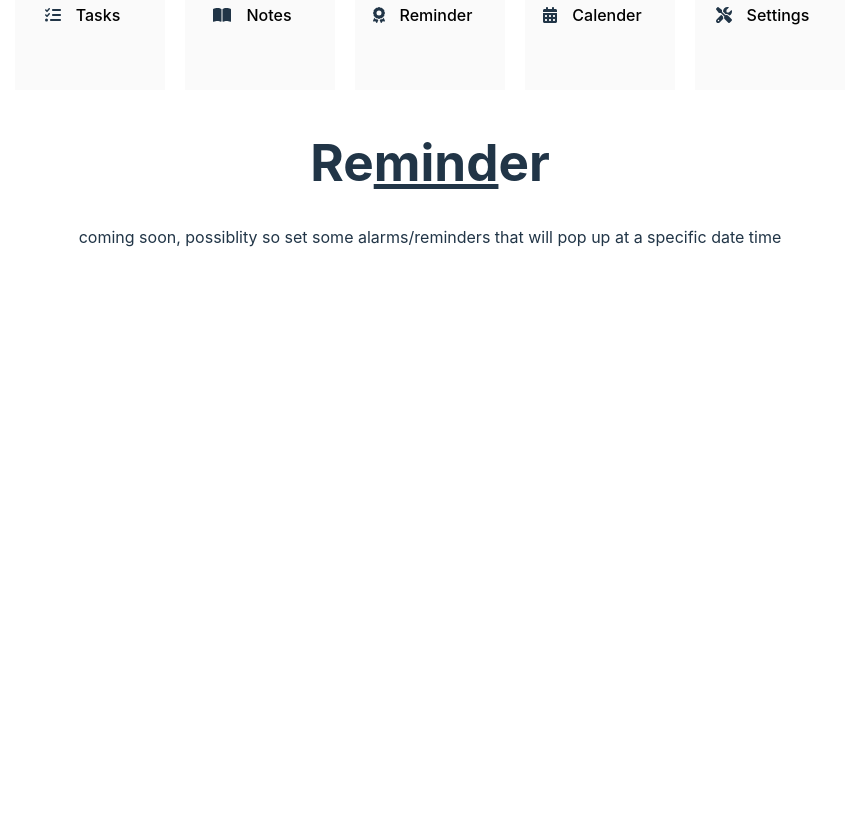
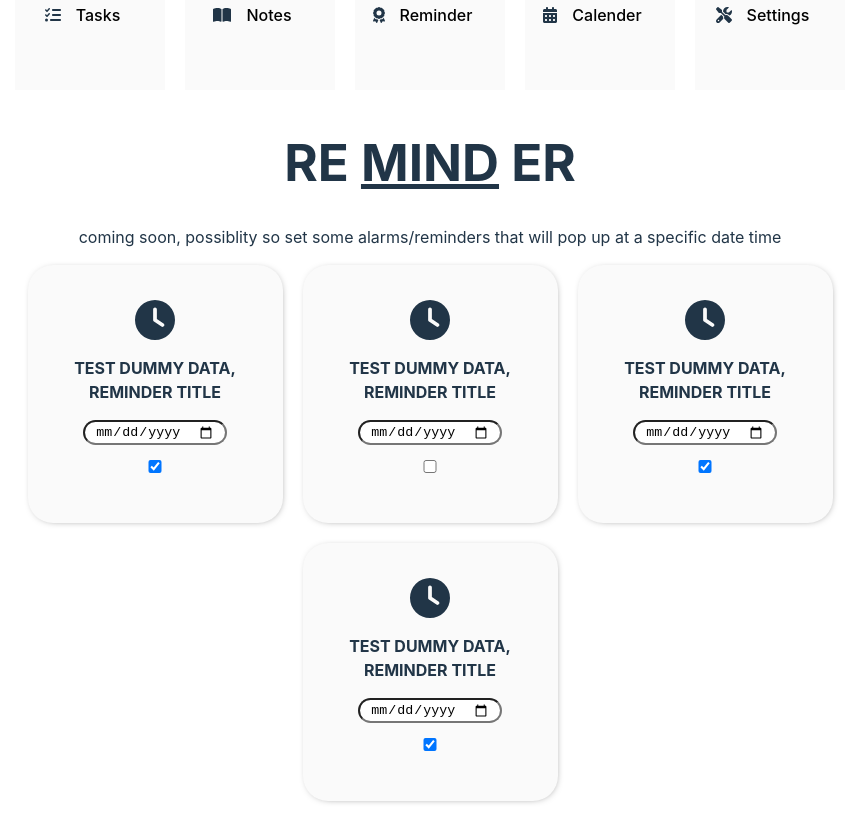
Before and after one commit to Paulalbo/MindMate, a React (Vite) app: page /reminder in a window 1280 px wide. Shown: the part 400-1233 px from the top of the page, without its empty margins (217-1083 px from the left). Before the commit the page ends 800 px from the top, so only its background shows below. Built offline with nearby package versions, Linux system fonts and the light colour scheme.

Commit message:
Add structure and basic styling

```diff
--- /dev/null
+++ b/src/component/ReminderTask/ReminderTask.tsx
@@ -0,0 +1,29 @@
+import "./style.css";
+import { FontAwesomeIcon } from "@fortawesome/react-fontawesome";
+import { faClock } from "@fortawesome/free-solid-svg-icons";
+
+interface ReminderTaskProps {
+  status: boolean | undefined;
+}
+
+const ReminderTask: React.FC<ReminderTaskProps> = ({ status }) => {
+  //const jsonData = localStorage.getItem("mindMateData");
+  //const storedData = jsonData ? JSON.parse(jsonData) : "";
+
+  return (
+    <div className="reminder">
+      <FontAwesomeIcon className="reminder__icon" icon={faClock} />
+      <h3 className="reminder__heading">test dummy data, reminder title</h3>
+      <div className="reminder__details">
+        <input type="date" className="reminder__date"></input>
+        <input
+          type="checkbox"
+          className="reminder__checkbox"
+          checked={status ? true : false}
+        ></input>
+      </div>
+    </div>
+  );
+};
+
+export default ReminderTask;
--- /dev/null
+++ b/src/component/ReminderTask/style.css
@@ -0,0 +1,62 @@
+.reminder {
+  display: -webkit-box;
+  display: -ms-flexbox;
+  display: flex;
+  -webkit-box-pack: space-evenly;
+      -ms-flex-pack: space-evenly;
+          justify-content: space-evenly;
+  -webkit-box-align: center;
+      -ms-flex-align: center;
+          align-items: center;
+  -webkit-box-orient: vertical;
+  -webkit-box-direction: normal;
+      -ms-flex-direction: column;
+          flex-direction: column;
+  background-color: #fafafa;
+  border-radius: 25px;
+  -webkit-box-shadow: 1px 1px 10px -6px #000000;
+          box-shadow: 1px 1px 10px -6px #000000;
+  max-width: 30%;
+  padding: 35px 25px;
+}
+
+.reminder__wrapper {
+  display: -webkit-box;
+  display: -ms-flexbox;
+  display: flex;
+  -webkit-box-pack: center;
+      -ms-flex-pack: center;
+          justify-content: center;
+  -ms-flex-wrap: wrap;
+      flex-wrap: wrap;
+  gap: 20px;
+}
+
+.reminder__icon {
+  font-size: 40px;
+}
+
+.reminder__heading {
+  font-size: 16px;
+  text-transform: uppercase;
+}
+
+.reminder__details {
+  display: -webkit-box;
+  display: -ms-flexbox;
+  display: flex;
+  -webkit-box-orient: vertical;
+  -webkit-box-direction: normal;
+      -ms-flex-direction: column;
+          flex-direction: column;
+}
+
+.reminder__date {
+  border-radius: 25px;
+  padding: 2px 10px;
+}
+
+.reminder__checkbox {
+  margin: 15px 20px;
+}
+/*# sourceMappingURL=style.css.map */
--- /dev/null
+++ b/src/component/ReminderTask/style.sass
@@ -0,0 +1,34 @@
+.reminder
+    display: flex
+    justify-content: space-evenly
+    align-items: center
+    flex-direction: column
+    background-color: #fafafa
+    border-radius: 25px
+    box-shadow: 1px 1px 10px -6px #000000
+    max-width: 30%
+    padding: 35px 25px
+
+    &__wrapper
+        display: flex
+        justify-content: center
+        flex-wrap: wrap
+        gap: 20px
+
+    &__icon
+        font-size: 40px
+
+    &__heading
+        font-size: 16px
+        text-transform: uppercase
+
+    &__details
+        display: flex
+        flex-direction: column
+
+    &__date
+        border-radius: 25px
+        padding: 2px 10px
+
+    &__checkbox
+        margin: 15px 20px
--- a/src/pages/Reminder.tsx
+++ b/src/pages/Reminder.tsx
@@ -1,15 +1,22 @@
-const LifeGoals = () => {
+import ReminderTask from "../component/ReminderTask/ReminderTask";
+const Reminders = () => {
   return (
     <div>
       <h1>
-        Re<u>mind</u>er
+        RE <u>MIND</u> ER
       </h1>
       <p>
         coming soon, possiblity so set some alarms/reminders that will pop up at
         a specific date time
       </p>
+      <div className="reminder__wrapper">
+        <ReminderTask status={true} />
+        <ReminderTask status={false} />
+        <ReminderTask status={true} />
+        <ReminderTask status={true} />
+      </div>
     </div>
   );
 };
 
-export default LifeGoals;
+export default Reminders;
```
Also changed, not shown: 4 other files (tests, documents, lock files or other folders).
